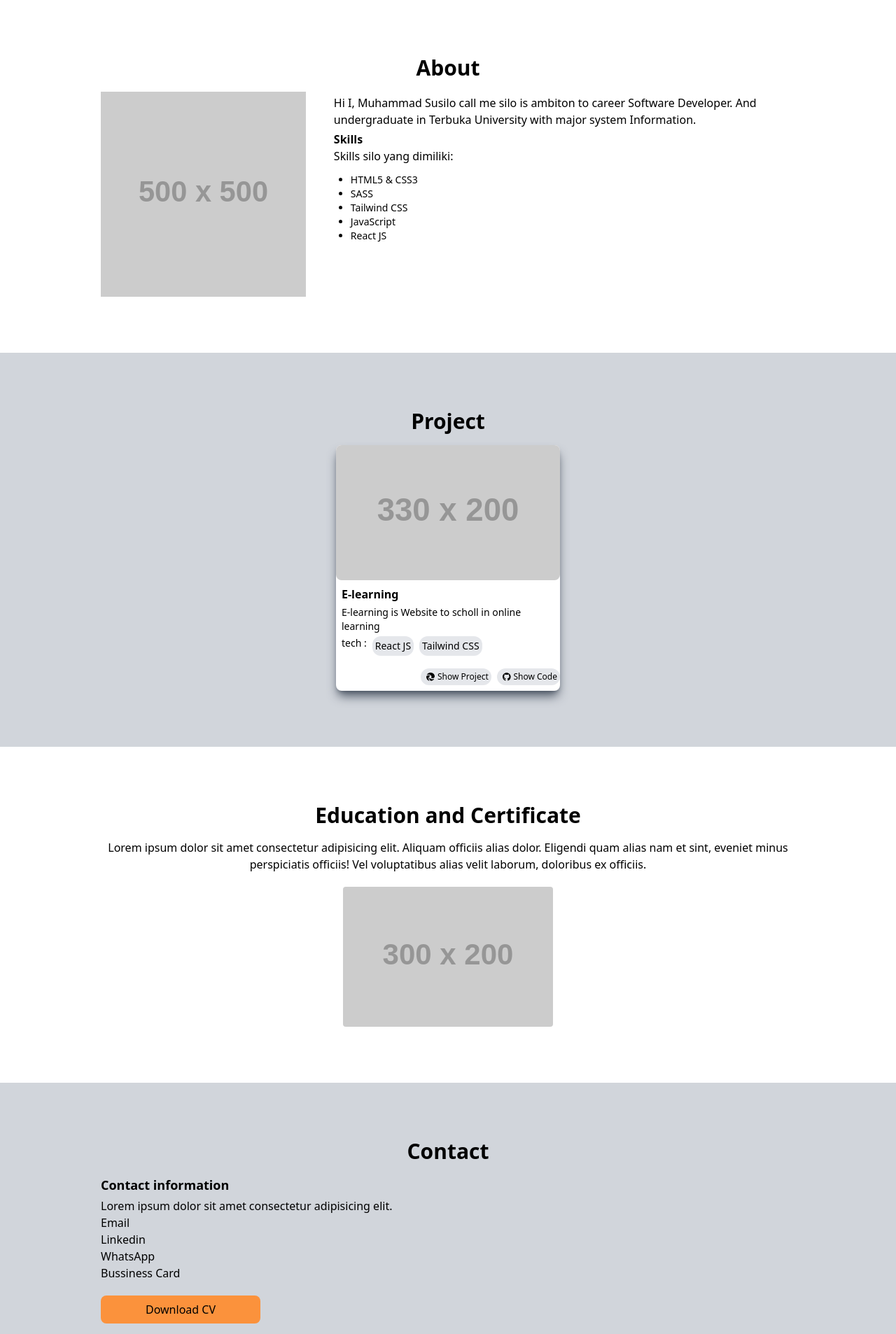
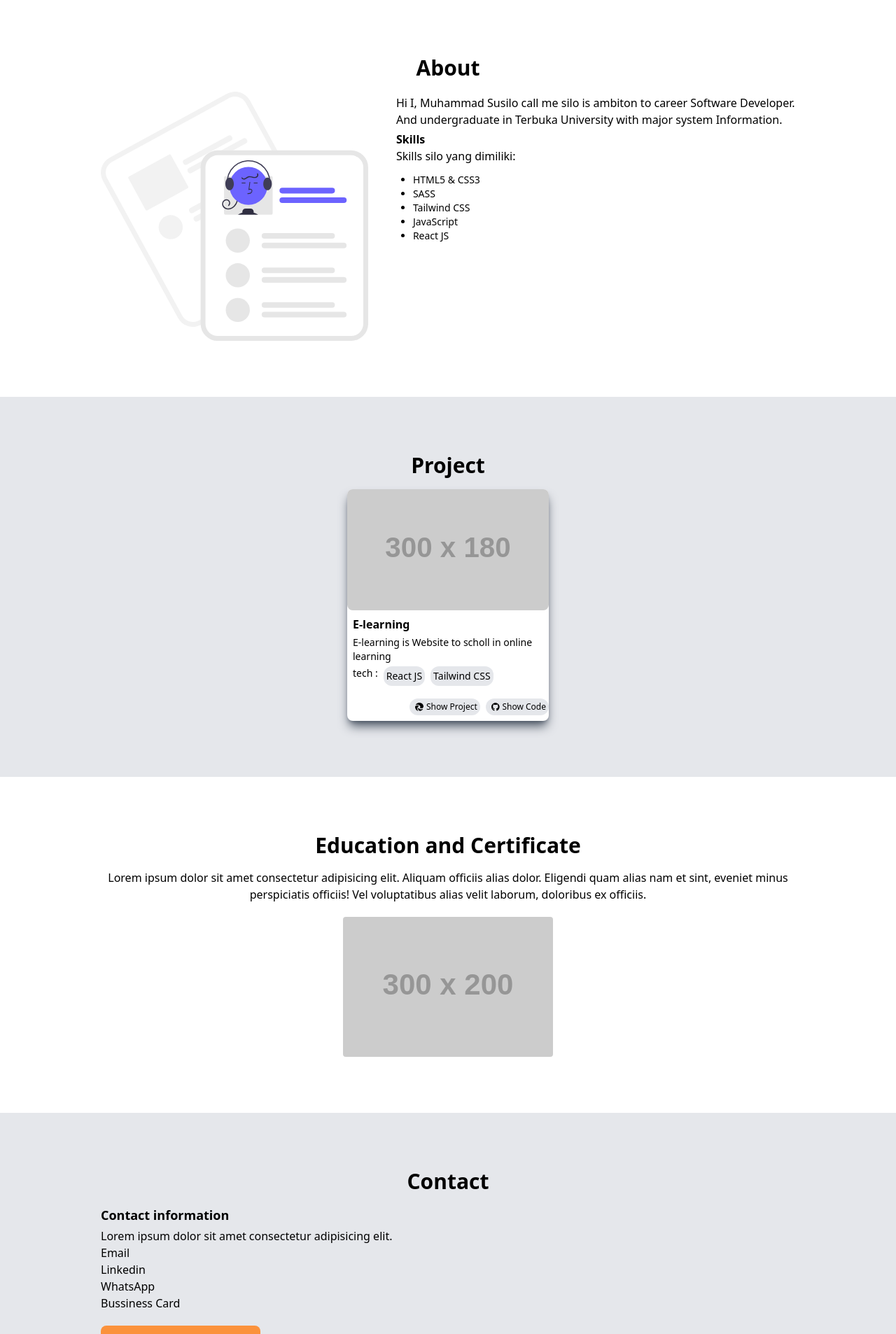
Before and after one commit to muhammadsusilo/portofolionew, a React (Vite) app: page / in a window 1280 px wide. Shown: the part 620-2526 px from the top of the page at 70% size. Built offline with nearby package versions, Linux system fonts and the light colour scheme.

Commit message:
background, responsift max-lg 1024 and revisi element cart

```diff
--- a/src/Elements/button.jsx
+++ b/src/Elements/button.jsx
@@ -1,16 +1,17 @@
-
+import * as React from "react-router-dom";
+import { Link } from "react-router-dom";
 
 export default function Button(props) {
   const { children,css} = props;
   return (
     <div>
-      <a href="#">
+      <Link to="#">
         <button
           className={`${css}`}
         >
           {children}
         </button>
-      </a>
+      </Link>
     </div>
   );
 }
--- a/src/Elements/cart.jsx
+++ b/src/Elements/cart.jsx
@@ -1,11 +1,12 @@
 import { FontAwesomeIcon } from '@fortawesome/react-fontawesome';
 import { faGithub, faEdge } from '@fortawesome/free-brands-svg-icons';
 import Button from './Button';
+import { Link } from 'react-router-dom';
 
 const Cart = (props) => {
   const { children } = props;
   return (
-    <div className="bg-white max-w-xs w-full rounded-lg shadow-lg shadow-gray-600">
+    <div className="bg-white flex flex-col w-full max-w-72  rounded-lg shadow-lg shadow-gray-600 max-lg:">
       {children}
     </div>
   );
@@ -16,7 +17,9 @@ const Header = (props) => {
   return (
     <div>
       <div>
-        <img src={src} alt={alt} className="rounded-lg" />
+        <Link to="#">
+          <img src={src} alt={alt} className="rounded-lg" />
+        </Link>
       </div>
     </div>
   );
--- /dev/null
+++ b/src/Fragments/Container.jsx
@@ -0,0 +1,21 @@
+const Container = (props) => {
+  const { children, background } = props;
+  return (
+    <div className={`px-36 py-20 h-full ${background} max-lg:p-16 `}>
+      {children}
+    </div>
+  );
+};
+
+const header = (props) => {
+  const { children } = props;
+  return (
+    <h1 className="text-3xl font-semibold flex justify-center mb-4 max-lg:text-2xl">
+      {children}
+    </h1>
+  );
+};
+
+Container.header = header;
+
+export default Container;
--- a/src/Pages/About.jsx
+++ b/src/Pages/About.jsx
@@ -1,3 +1,5 @@
+
+import Container from '../Fragments/Container';
 const skills = [
   'HTML5 & CSS3',
   'SASS',
@@ -8,11 +10,11 @@ const skills = [
 
 const About = () => {
   return (
-    <div className="px-36 py-20 h-full">
-      <h1 className="text-3xl font-semibold flex justify-center mb-4">About</h1>
+    <Container>
+      <Container.header>About</Container.header>
       <div className=" flex justify-between">
         <div>
-          <img src="https://placehold.co/500x500?font=roboto" alt="About" />
+          <img src="img/skills.svg" alt="About" />
         </div>
         <div className="pl-10">
           <p className="my-1">
@@ -25,13 +27,13 @@ const About = () => {
             Skills silo yang dimiliki:
           </p>
           <ul className="mt-3 list-disc pl-6 text-sm">
-            {skills.map(( skill) => (
-              <li >{skill}</li>
+            {skills.map((skill) => (
+              <li>{skill}</li>
             ))}
           </ul>
         </div>
       </div>
-    </div>
+    </Container>
   );
 };
 
--- a/src/Pages/Certificate.jsx
+++ b/src/Pages/Certificate.jsx
@@ -1,9 +1,9 @@
+import Container from '../Fragments/Container';
+
 const Certificate = () => {
   return (
-    <div className="px-36 py-20 h-full">
-      <h1 className="text-3xl font-semibold flex justify-center mb-4">
-        Education and Certificate
-      </h1>
+    <Container>
+      <Container.header>Education and Certificate</Container.header>
       <p className="text-center">
         Lorem ipsum dolor sit amet consectetur adipisicing elit. Aliquam
         officiis alias dolor. Eligendi quam alias nam et sint, eveniet minus
@@ -11,12 +11,14 @@ const Certificate = () => {
         ex officiis.
       </p>
       <div className="flex justify-center pt-5">
-
         {/* nanti di sini di bikin caurosel */}
-        <img src="https://placehold.co/300x200?font=roboto" alt="caurosel" className="rounded"/>
-
+        <img
+          src="https://placehold.co/300x200?font=roboto"
+          alt="caurosel"
+          className="rounded"
+        />
       </div>
-    </div>
+    </Container>
   );
 };
 
--- a/src/Pages/Contact.jsx
+++ b/src/Pages/Contact.jsx
@@ -3,36 +3,30 @@ import { faEnvelope, faIdCard } from '@fortawesome/free-solid-svg-icons';
 import { faLinkedin, faWhatsapp } from '@fortawesome/free-brands-svg-icons';
 import Footer from '../Fragments/Footer';
 import { Link } from 'react-router-dom';
+import { Fragment } from 'react';
+import Container from '../Fragments/Container';
 
 const contactku = [
   { id: 1, name: 'Email' },
-  { id: 2, name: 'Linkedin'},
-  { id: 3, name: 'WhatsApp'},
+  { id: 2, name: 'Linkedin' },
+  { id: 3, name: 'WhatsApp' },
   { id: 4, name: 'Bussiness Card' },
 ];
 const Contact = () => {
   return (
-    <>
-      <div className="px-36 py-20 h-full bg-gray-300">
-        <h1 className="text-3xl font-semibold flex justify-center mb-4">
-          Contact
-        </h1>
+    <Fragment>
+      <Container background="bg-gray-200">
+        <Container.header>Contact</Container.header>
         <div className="bg">
           <h2 className="my-1 font-semibold text-lg">Contact information</h2>
           <p>Lorem ipsum dolor sit amet consectetur adipisicing elit.</p>
           <ul className="leading-normal">
             {contactku.map((contac) => {
-              // <li key={list.id}>
-              //   <Link to={list.href} className="flex items-center mb-2">
-              //     <FontAwesomeIcon icon={list.ikon} className="mr-3 text-xl" />
-              //     {list.name}
-              //   </Link>
-              // </li>
-             return (
-               <li key={contac.id}>
-                 <Link to="#">{contac.name}</Link>
-               </li>
-             );
+              return (
+                <li key={contac.id}>
+                  <Link to="#">{[contac.link, contac.name]}</Link>
+                </li>
+              );
             })}
           </ul>
           <Link to="#" className="w-fit">
@@ -42,9 +36,9 @@ const Contact = () => {
           </Link>
         </div>
         <div>{/* nanti disini form untuk masuk ke email */}</div>
-      </div>
+      </Container>
       <Footer />
-    </>
+    </Fragment>
   );
 };
 
--- a/src/Pages/Home.jsx
+++ b/src/Pages/Home.jsx
@@ -10,12 +10,13 @@ const Home = () => {
   return (
     <>
       <Navbar />
-      <div className=" ">
-        <div className="p-36 flex h-full bg-gray-200 justify-between">
+      <div className="p-36 flex h-full bg-gray-200 justify-between max-lg:p-16 max-lg:pt-28">
         <div className=" w-2/3">
-            <h1 className="font-semibold text-2xl">Hello I'm</h1>
-            <h5 className="font-semibold text-2xl">Muhammad Susilo</h5>
-            <h1 className="text-3xl	">
+          <h1 className="font-semibold text-2xl max-md:text-xl">Hello I'm</h1>
+          <h5 className="font-semibold text-2xl max-md:text-xl">
+            Muhammad Susilo
+          </h5>
+          <h1 className="text-3xl	max-lg:text-2xl">
             Software Developer || FrontEnd Developer
           </h1>
           <p className="my-2 text-base">
@@ -24,12 +25,12 @@ const Home = () => {
           </p>
           <div className="font-semibold my-8 flex group:">
             <div className="group mr-4">
-                <Button css="group-hover:translate-y-6 bg-orange-400 hover:bg-orange-600 transition duration-200 ease-in  p-3 rounded-md">
+              <Button css="group-hover:translate-y-6 bg-orange-400 hover:bg-orange-600 transition duration-200 ease-in  p-3 rounded-md max-lg:p-2">
                 Hire Me
               </Button>
             </div>
             <div className="group">
-                <Button css="group-hover:translate-x-6 bg-orange-400 hover:bg-orange-600 transition duration-200 ease-in  p-3 rounded-md">
+              <Button css="group-hover:translate-x-6 bg-orange-400 hover:bg-orange-600 transition duration-200 ease-in  p-3 rounded-md max-lg:p-2">
                 Download CV
               </Button>
             </div>
@@ -38,7 +39,7 @@ const Home = () => {
         </div>
         <div className="w-1/3">
           <img
-              src="https://placehold.co/400x400?font=roboto"
+            src="img/muhammadsusiloo.svg"
             alt="Muhammad Susilo"
             className="ml-10"
           />
@@ -53,7 +54,6 @@ const Home = () => {
       <Project />
       <Certificate />
       <Contact />
-      </div>
     </>
   );
 };
--- a/src/Pages/Project.jsx
+++ b/src/Pages/Project.jsx
@@ -1,15 +1,13 @@
 import Cart from "../Elements/cart";
-
+import Container from "../Fragments/Container";
 
 const Project = () => {
   return (
-    <div className="px-36 py-20 h-full bg-gray-300 flex flex-col items-center">
-      <h1 className="text-3xl font-semibold flex justify-center mb-4">
-        Project
-      </h1>
-      <div>
+    <Container background="bg-gray-200">
+      <Container.header>Project</Container.header>
+      <div className="flex justify-center">
         <Cart>
-          <Cart.Header src="https://placehold.co/330x200" alt="E-Learning" />
+          <Cart.Header src="https://placehold.co/300x180" alt="E-Learning" />
           <Cart.Content
             title="E-learning"
             description="E-learning is Website to scholl in online learning"
@@ -17,7 +15,7 @@ const Project = () => {
           <Cart.Footer />
         </Cart>
       </div>
-    </div>
+    </Container>
   );
 };
 
```
Also changed, not shown: public/img/muhammadsusiloo.svg (added), public/img/skills.svg (added). Lines whose indentation alone changed are shown as unchanged.
